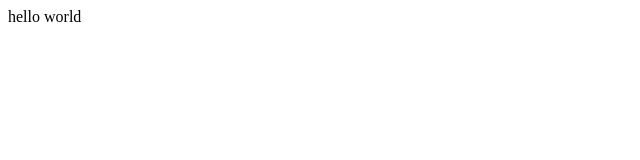
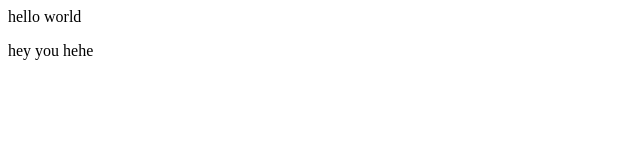
Before and after one commit to VashuHaritasya/Demo-Repo, a plain HTML site: page index.html in a window 1280 px wide. Shown: the full height of the page, 0-640 px from the left. Drawn offline with Linux system fonts and the light colour scheme.

Commit message:
updated index.html with a new lines

```diff
--- a/index.html
+++ b/index.html
@@ -1 +1,2 @@
 <p> hello world</p>
+<P> hey you hehe </p>
```
